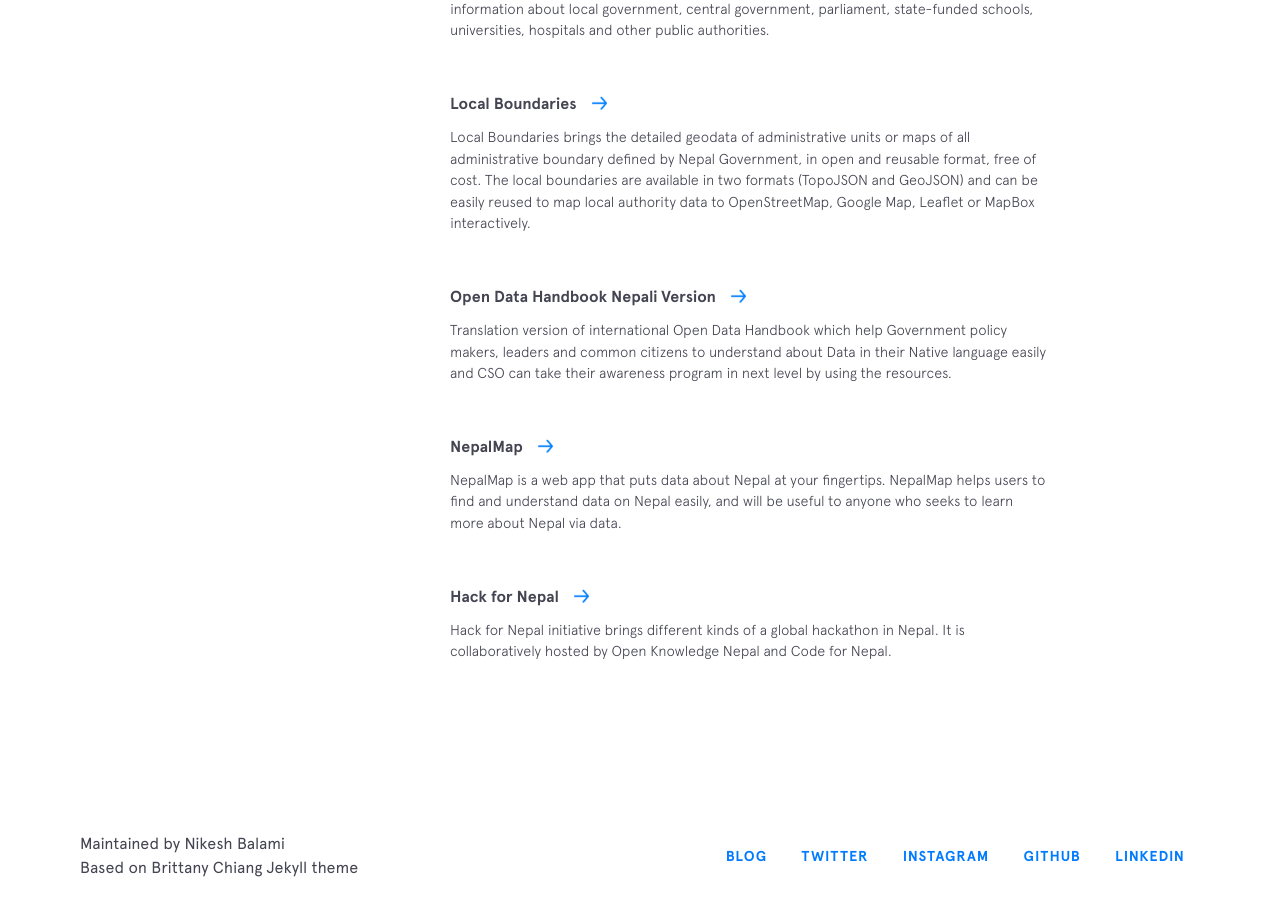
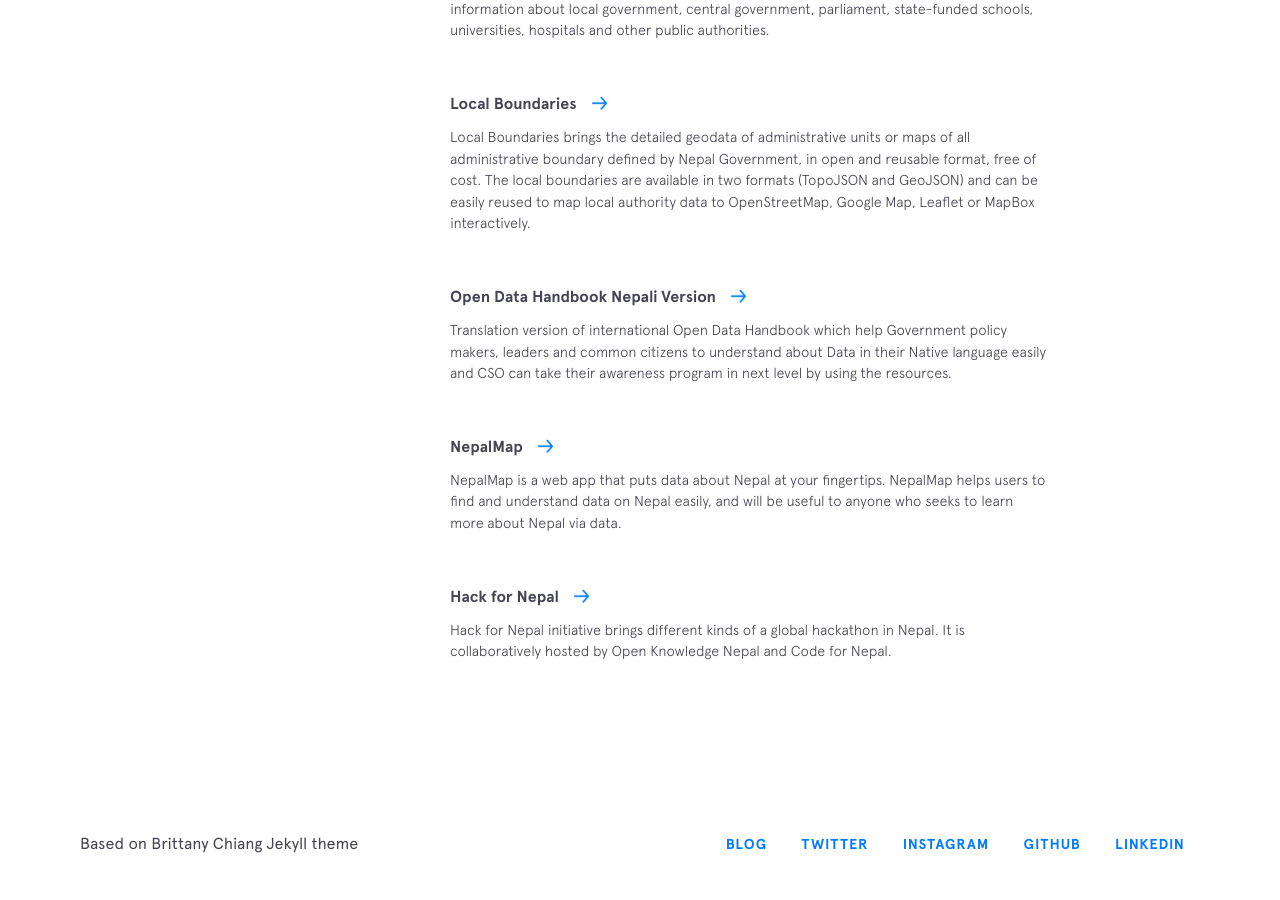
Before and after one commit to nikeshbalami/nikeshbalami.github.io, a Jekyll site: the page built from index.html, in a window 1280 px wide and 900 px high, scrolled down 4105 px. Built offline with Jekyll 4.4.1, drawn with Linux system fonts in a browser that asks for light colours; nearby versions of some CDN libraries; after the commit the page ends 4981 px from its top, so only the background shows below that.

Commit message:
final touch

```diff
--- a/_includes/footer.html
+++ b/_includes/footer.html
@@ -1,9 +1,6 @@
 <footer class="footer">
   <div class="footer__copyright">
     <div class="top">
-      <span>Maintained by Nikesh Balami</span>
-    </div>
-    <div class="bottom">
       <span>Based on Brittany Chiang Jekyll theme</span>
     </div>
   </div>
```
Also changed, not shown: README.md.
